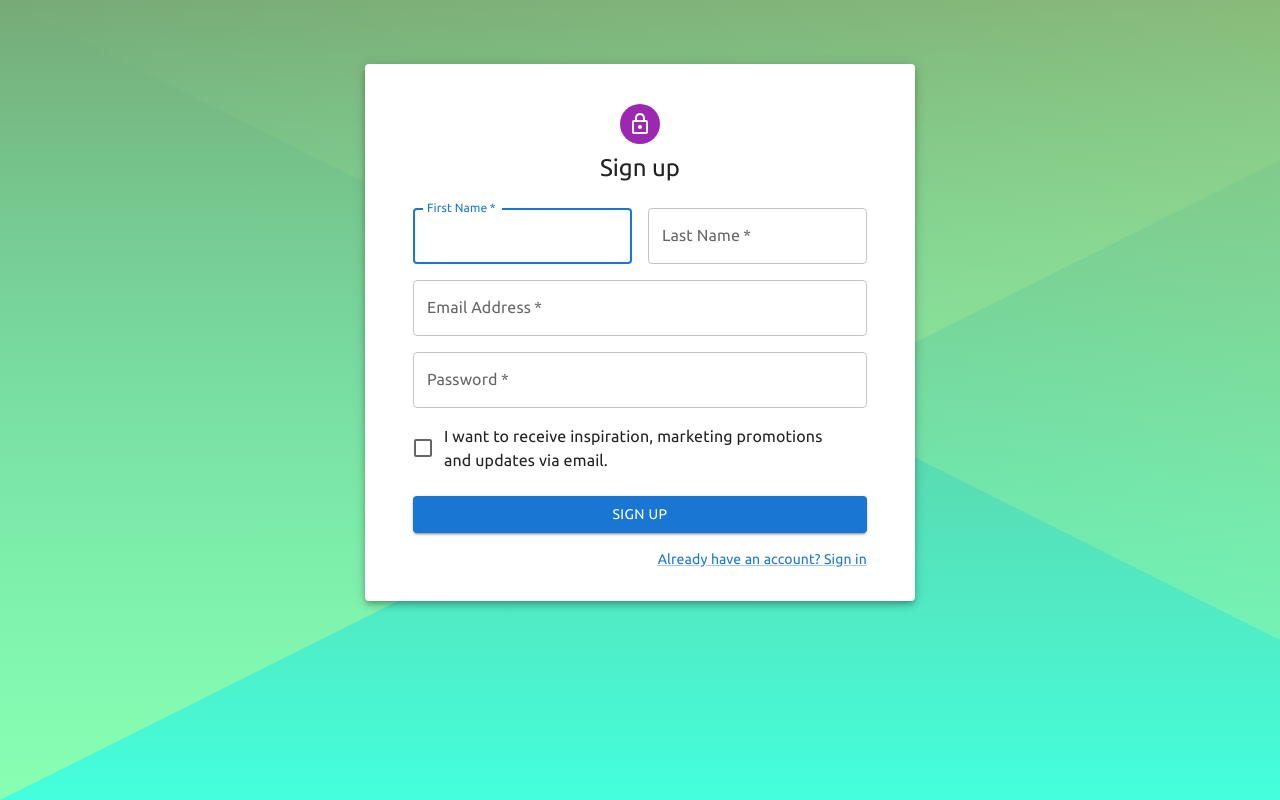
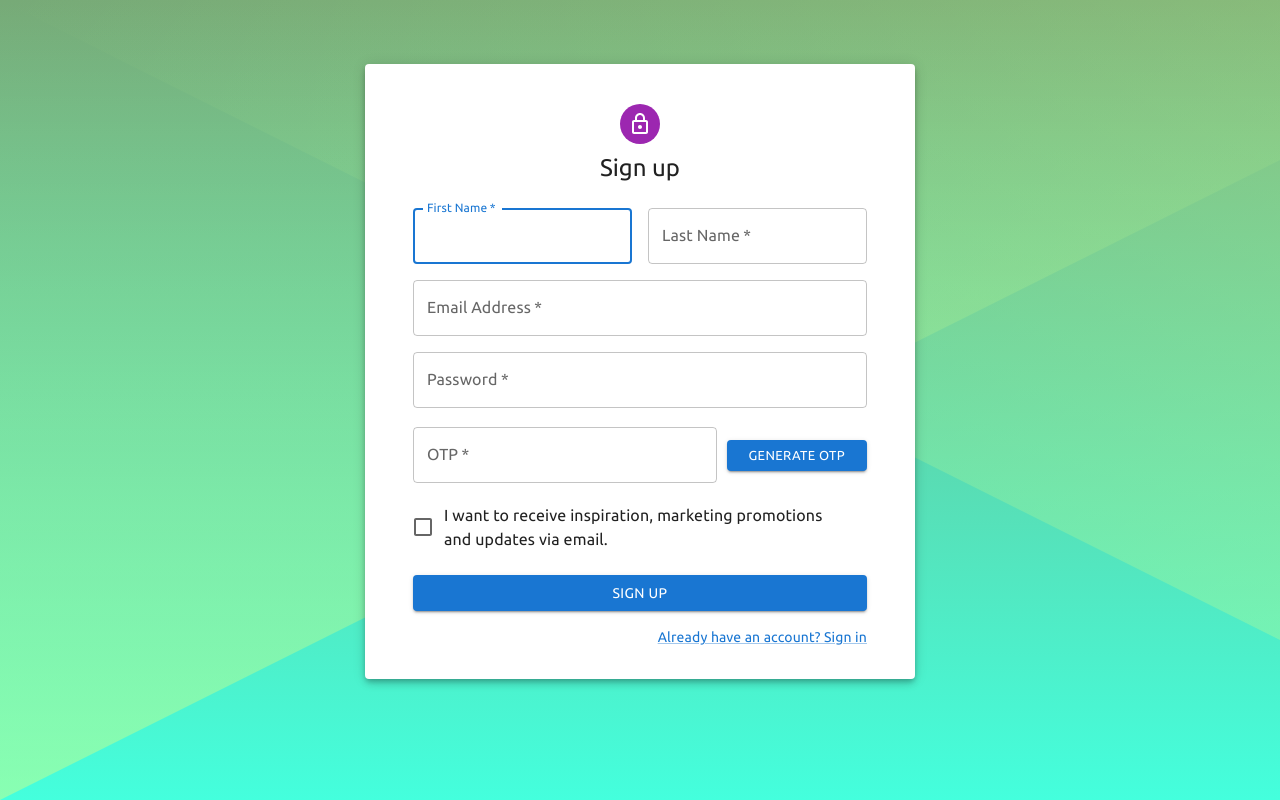
Before and after one commit to prashant07102002/Health_Heaven_Client, a React (Create React App) app: page /signup in a window 1280 px wide. Built offline with nearby package versions, Linux system fonts and the light colour scheme.

Commit message:
added feature of Email Otp

```diff
--- a/src/Utils/axiosClient.js
+++ b/src/Utils/axiosClient.js
@@ -9,12 +9,13 @@ axiosClient.interceptors.request.use(
     async (request) => {
         const accessToken = getItem(KEY_ACCESS_TOKEN);
         request.headers['Authorization'] = `Bearer ${accessToken}`;
+        console.log(request);
         return request;
     }
 )
 axiosClient.interceptors.response.use(
     async (response) => {
-
+        // console.log("response is ", response);
         const data = response.data;
         if (data.status === 'Ok') {
             console.log("Every thing is ok no need to call refresh api, returning data")
--- a/src/scenes/DietPlanner.jsx
+++ b/src/scenes/DietPlanner.jsx
@@ -8,7 +8,6 @@ import {
   CardContent,
   Typography,
   TextField,
-  Checkbox,
   FormControlLabel,
   Paper,
   Stack,
@@ -20,6 +19,7 @@ import axios from "axios";
 import Meal from "../components/Meal";
 import ResponsiveAppBar from "../components/Navbar";
 import CalorieCalculator from "../components/CalorieCalculator";
+import { axiosClient } from "../Utils/axiosClient";
 
 const style = {
   position: "absolute",
@@ -49,7 +49,6 @@ function DietPlanner() {
     fat: 0,
     carbohydates: 0,
   });
-  console.log("value of checked : ", checked);
   function handleChange(event) {
     setCalorie(event.target.value);
   }
@@ -71,8 +70,9 @@ function DietPlanner() {
       }&timeFrame=day&targetCalories=${calorie}&${
         checked ? "diet=vegetarian" : ""
       }`;
-      console.log("api called : ", apiUrl);
+      console.log("api is ", apiUrl);
       const response = await axios.get(apiUrl);
+      console.log(response.data);
       setMeal(response.data.meals);
       const nutrients = response.data.nutrients;
       setNutrient({
--- a/src/scenes/SignUp.jsx
+++ b/src/scenes/SignUp.jsx
@@ -14,19 +14,48 @@ import { createTheme, ThemeProvider } from "@mui/material/styles";
 import { axiosClient } from "../Utils/axiosClient";
 import { Paper } from "@mui/material";
 import { useNavigate } from "react-router-dom";
+import axios from "axios";
 
 const defaultTheme = createTheme();
 
 export default function SignUp() {
   const navigate = useNavigate();
+  const [email, setEmail] = React.useState("");
+  const [generatedOtp, setGeneratedOtp] = React.useState(0);
+  const [enteredOtp, setEnteredOtp] = React.useState("");
+
+  const handleChange = async (event) => {
+    event.preventDefault();
+    setEmail(event.target.value);
+  };
+  const handleEnteredOtp = async (event) => {
+    event.preventDefault();
+    setEnteredOtp(event.target.value);
+  };
+  const handleGenerateOtp = async (event) => {
+    event.preventDefault();
+    console.log(email);
+    try {
+      const response = await axios.post(
+        `${process.env.REACT_APP_SERVER_BASE_URL}/auth/getotp`,
+        {
+          email,
+        }
+      );
+      console.log(response);
+      setGeneratedOtp(response.data.result);
+    } catch (error) {
+      console.log(error);
+    }
+  };
+
   const handleSubmit = async (event) => {
     event.preventDefault();
     const data = new FormData(event.currentTarget);
-    console.log({
-      email: data.get("email"),
-      password: data.get("password"),
-    });
-    const email = data.get("email");
+    // console.log({
+    //   email: data.get("email"),
+    //   password: data.get("password"),
+    // });
     const password = data.get("password");
     const firstName = data.get("firstName");
     const lastName = data.get("lastName");
@@ -38,6 +67,8 @@ export default function SignUp() {
           password,
           firstName,
           lastName,
+          generatedOtp,
+          enteredOtp,
         }
       );
       console.log("response from sign up ", response);
@@ -111,6 +142,7 @@ export default function SignUp() {
                   label="Email Address"
                   name="email"
                   autoComplete="email"
+                  onChange={handleChange}
                 />
               </Grid>
               <Grid item xs={12}>
@@ -123,6 +155,37 @@ export default function SignUp() {
                   id="password"
                   autoComplete="new-password"
                 />
+              </Grid>
+              <Grid
+                style={{
+                  display: "flex",
+                  justifyContent: "center",
+                  alignItems: "center",
+                  gap: 10,
+                }}
+                item
+                xs={12}
+              >
+                <TextField
+                  required
+                  fullWidth
+                  name="otp"
+                  label="OTP"
+                  type="password"
+                  id="otp"
+                  onChange={handleEnteredOtp}
+                />
+                <Button
+                  onClick={handleGenerateOtp}
+                  type="submit"
+                  size="small"
+                  style={{ width: "200px" }}
+                  fullWidth
+                  variant="contained"
+                  sx={{ mt: 2, mb: 2 }}
+                >
+                  Generate OTP
+                </Button>
               </Grid>
               <Grid item xs={12}>
                 <FormControlLabel
```
